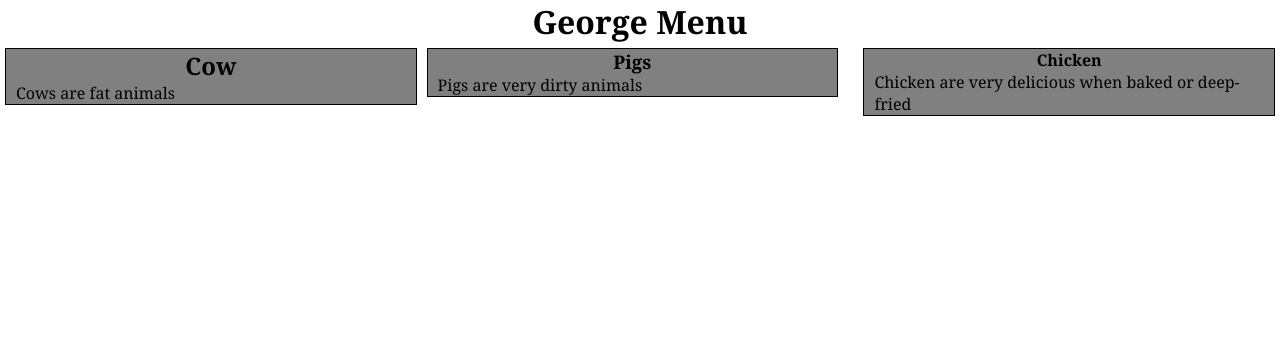
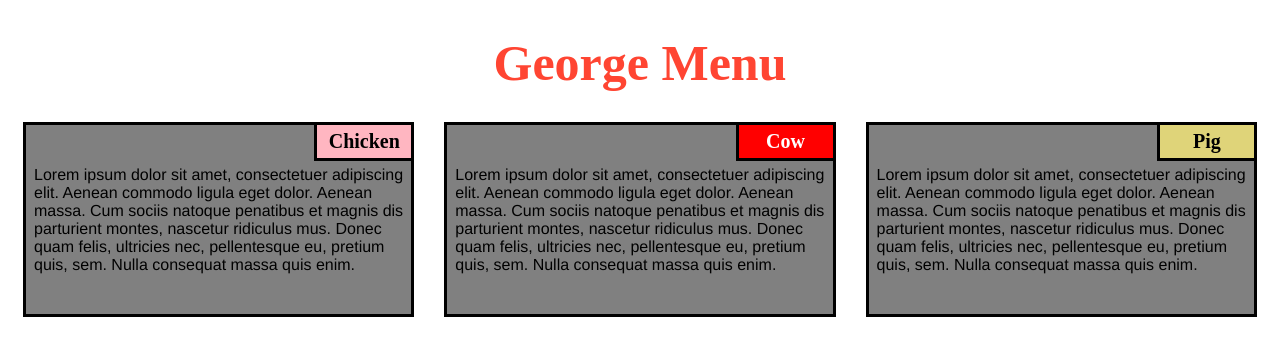
Before and after one commit to georgestcloud/georgechinaka.github.io, a plain HTML site: page index.htm in a window 1280 px wide. Drawn offline with Linux system fonts and the light colour scheme.

Commit message:
index.htm

```diff
--- a/index.htm
+++ b/index.htm
@@ -1,80 +1,162 @@
 <!DOCTYPE html>
-<html lang="en">
+<html>
 
 <head>
-  <meta name="viewport" content="width=device-width, initial-scale=1.0">
-  <title>GEORGE MENU</title>
+    <meta charset="utf-8">
+    <title>module2-solution</title>
     <style>
+        /*basic style*/
     * {
         box-sizing: border-box;
-  padding: 0;
-  margin: 0;
     }
 
     body {
-  font-family: Georgia, serif;
-  font-size: 15px
-  font-style: italic;
+        background-color: white;
     }
 
     h1 {
+       margin-bottom: 15px;
     text-align: center;
+    color: #ff4532;
+    font-size: 50px;
     }
-h2 { text-align: center;}
-h3 { text-align: center;}
-h4 { text-align: center;}
-p { margin-left: 10px}
 
-.content, .content1, .content2 {
-  width: calc(33.33% - 15px);
-  padding: 0px;
-  border: 1px solid black;
-  background-color: grey;
-  margin: 10px;
-  float: left;
+    section {
+        position: relative;
+        padding: 15px;
+        width: 90%;
+    }
+
+    p {
+        position: relative;
+        clear: right;
+    }
+
+    div {
+        position: relative;
+        background-color: gray;
+        border: 3.5px solid black;
+        width: 100%;
+        margin-left: auto;
+        margin-right: auto;
+        margin-bottom: auto;
+    }
+
+    .sub1 {
+        float: right;
+        width: 100px;
+        padding: 5px;
+        margin: -3px -3px 0px;
+        border: 3.5px solid black;
+        text-align: center;
+        font-size: 125%;
+        font-weight: bold;
+        background-color: #FFB6C1;
+
+    }
+
+    .sub2 {
+        float: right;
+        color: white;
+        width: 100px;
+        padding: 5px;
+        margin: -3px -3px 0px;
+        border: 3.5px solid black;
+        text-align: center;
+        font-size: 125%;
+        font-weight: bold;
+        background-color: #FF0000;
+
+    }
+
+    .sub3 {
+        color: black;
+        float: right;
+        width: 100px;
+        padding: 5px;
+         margin: -3px -3px 0px;
+        border: 3.5px solid black;
+        text-align: center;
+        font-size: 125%;
+        font-weight: bold;
+        background-color: rgb(223, 212, 121);
+
     }
 
     .content {
-margin: 5px;
-  margin-left: 10;
+        padding: 5px;
+        border: none;
+        background-color: gray;
+        font-family: Helvetica;
+        color: black;
+        margin: 3px ;
+        height: 150px;
+        overflow: auto;
     }
 
-.content1 {
-  margin: 5px;
-    float: center;
+    .row {
+        width: 90%;
     }
 
-.content2 {
-  float: right;
- margin: 5px;
-  margin-right: 5px;
+    /*desktop version*/
+    @media (min-width: 992px) {
+        .column-lg-4 {
+            float: left;
+            width: 33.33%;
+        }
     }
 
-@media screen and (max-width: 700px) {
-  .content, .content1, .content2 {
-    float: none;
-    width: 90%;
+    /*tablet version*/
+    @media (min-width: 768px) and (max-width: 991px) {
+        .colmn-md-6 {
+            float: left;
+            width: 50%;
+            margin-left: auto;
+            margin-right: auto;
+        }
+
+        .colmn-md-12 {
+            float: left;
+            width: 100%;
+            margin-left: auto;
+            margin-right: auto;
+        }
+    }
+
+    /*mobile version*/
+    @media (max-width: 767px) {
+        .colmn-sm-12 {
+            float: left;
+            width: 100%;
+        }
     }
     </style>
 </head>
 
 <body>
+    <h1>George Menu</h1>
+    <section class="column-lg-4 colmn-md-6 colmn-sm-12">
+        <div>
+            <p class="sub1">Chicken</p>
+            <p class="content">
+                Lorem ipsum dolor sit amet, consectetuer adipiscing elit. Aenean commodo ligula eget dolor. Aenean massa. Cum sociis natoque penatibus et magnis dis parturient montes, nascetur ridiculus mus. Donec quam felis, ultricies nec, pellentesque eu, pretium quis, sem. Nulla consequat massa quis enim.
+            </p>
+        </div>
+    </section>
+    <section class="column-lg-4 colmn-md-6 colmn-sm-12">
+        <div>
+            <p class="sub2">Cow</p>
+            <p class="content">
+                Lorem ipsum dolor sit amet, consectetuer adipiscing elit. Aenean commodo ligula eget dolor. Aenean massa. Cum sociis natoque penatibus et magnis dis parturient montes, nascetur ridiculus mus. Donec quam felis, ultricies nec, pellentesque eu, pretium quis, sem. Nulla consequat massa quis enim.
+        </div>
+    </section>
+    <section class="column-lg-4 colmn-md-12 colmn-sm-12">
+        <div>
+            <p class="sub3">Pig</p>
+            <p class="content">
+                Lorem ipsum dolor sit amet, consectetuer adipiscing elit. Aenean commodo ligula eget dolor. Aenean massa. Cum sociis natoque penatibus et magnis dis parturient montes, nascetur ridiculus mus. Donec quam felis, ultricies nec, pellentesque eu, pretium quis, sem. Nulla consequat massa quis enim.
+            </p>
+        </div>
+</body>
 
-  <h1>George Menu</h1>
-  <div class="content">
-    <h2>Cow</h2>
-    <p>Cows are fat animals</p>
-  </div>
-
-  <div class="content1">
-    <h3>Pigs</h3>
-    <p>Pigs are very dirty animals</p>
-  </div>
-
-  <div class="content2">
-    <h4>Chicken</h4>
-    <p>Chicken are very delicious when baked or deep-fried</p>
-  </div>
-
-</body>
 </html>
```
Lines whose indentation alone changed are shown as unchanged.
